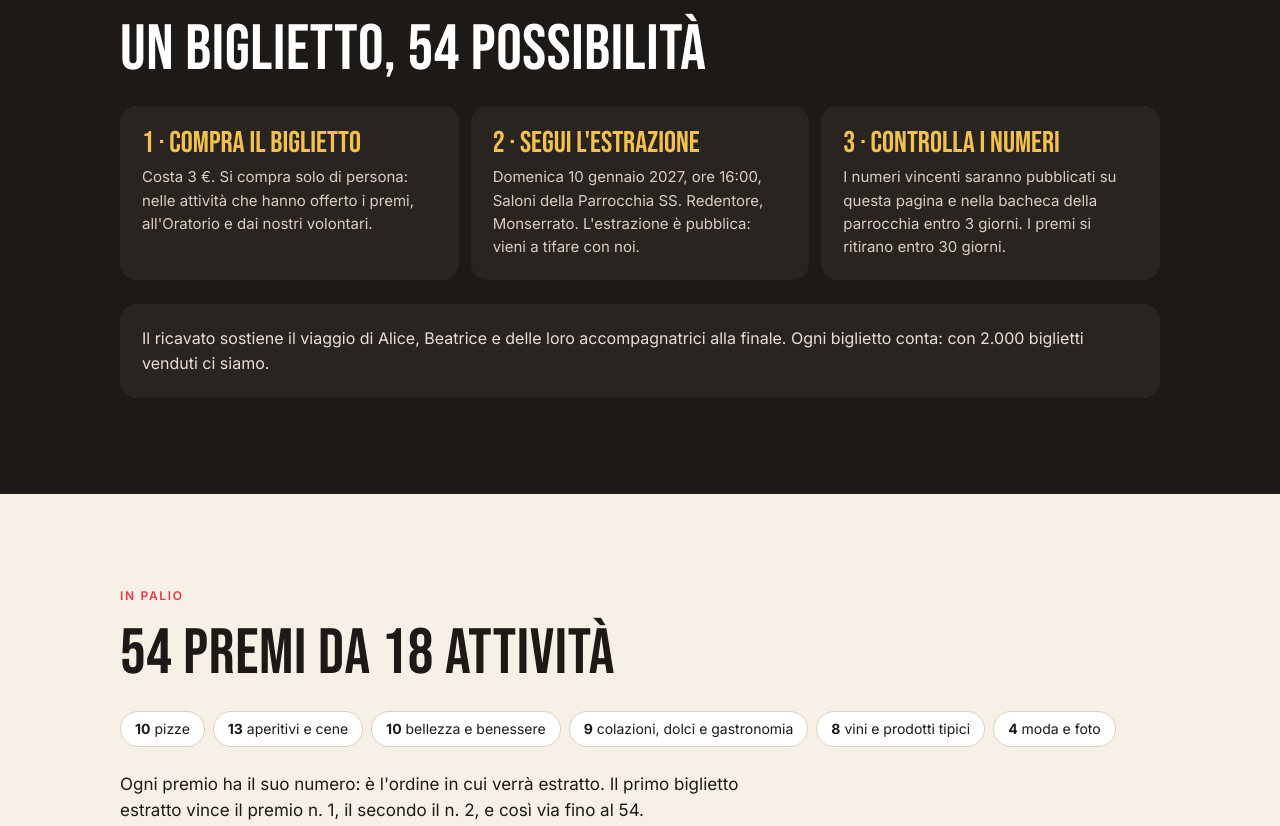
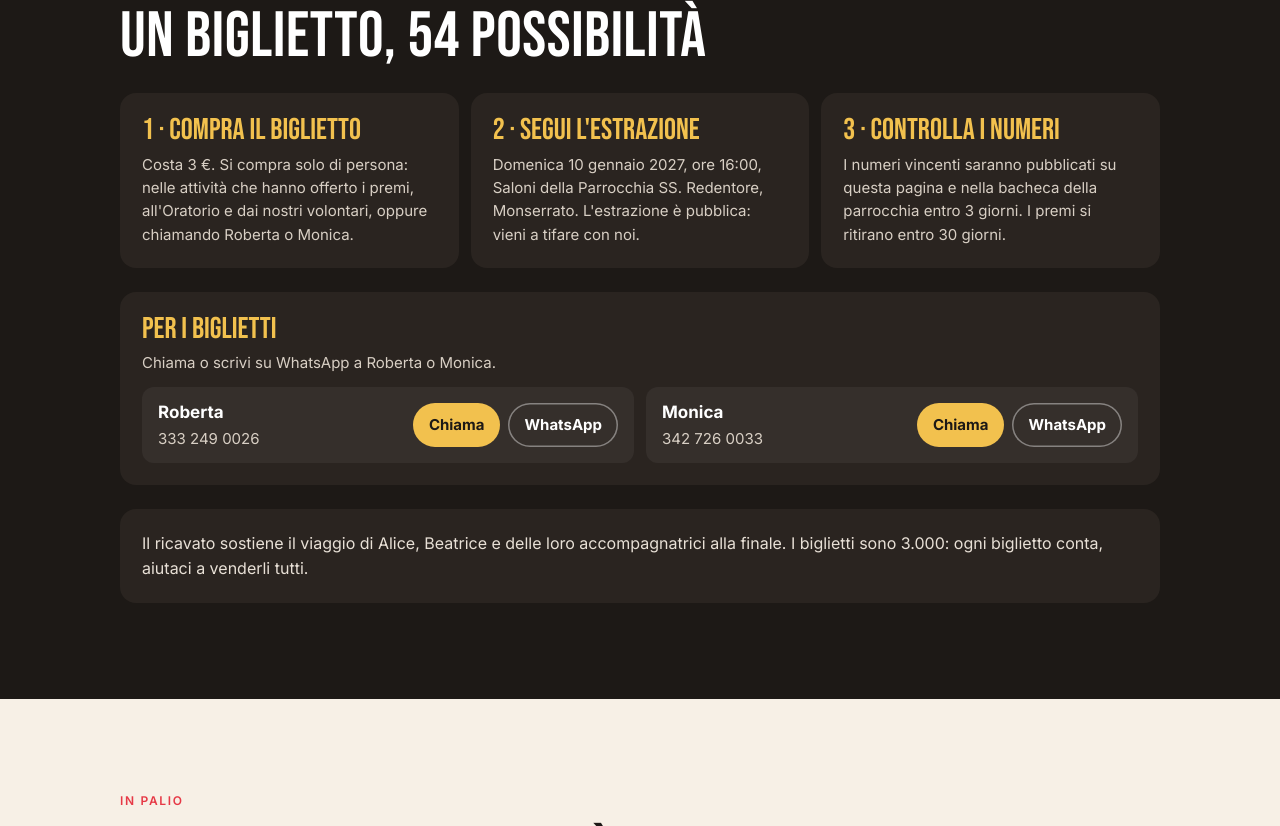
Before and after one commit to k4os83-maker/un-biglietto-per-dublino, a plain HTML site: page index.html in a window 1280 px wide. Shown: the part 1593-2419 px from the top of the page. Drawn offline with Linux system fonts and the light colour scheme.

Commit message:
Foto nuova, contatti Roberta e Monica, 3.000 biglietti

```diff
--- a/index.html
+++ b/index.html
@@ -7,7 +7,7 @@
 <meta name="description" content="La lotteria di beneficenza dell'Oratorio SS. Redentore di Monserrato per portare Alice e Beatrice e il loro abito Beyond The Cage alla finale mondiale di Junk Kouture a Dublino. 54 premi, biglietto 3 €.">
 <meta property="og:title" content="Un biglietto per Dublino">
 <meta property="og:description" content="Aiutaci a portare Alice e Beatrice alla finale mondiale di Junk Kouture. 54 premi, biglietto 3 €.">
-<meta property="og:image" content="img/alice-beatrice.jpg">
+<meta property="og:image" content="img/alice-beatrice-v2.jpg">
 <meta name="theme-color" content="#1d1916">
 <link rel="preconnect" href="https://fonts.googleapis.com">
 <link rel="preconnect" href="https://fonts.gstatic.com" crossorigin>
@@ -75,6 +75,17 @@ section{padding:64px 0}
 .step b{font:400 30px/1.05 'Bebas Neue';display:block;margin-bottom:6px;color:var(--yel)}
 .step p{color:#d8cfc4;font-size:15px}
 .goal{margin-top:24px;background:var(--ink2);border-radius:16px;padding:22px}
+.contatti{margin-top:24px;background:var(--ink2);border-radius:16px;padding:22px}
+.contatti h3{font:400 30px/1.05 'Bebas Neue',sans-serif;color:var(--yel);margin-bottom:6px}
+.contatti > p{color:#d8cfc4;font-size:15px}
+.contatti ul{list-style:none;display:grid;gap:12px;margin-top:12px}
+@media(min-width:760px){.contatti ul{grid-template-columns:repeat(2,minmax(0,1fr))}}
+.contatti li{display:flex;flex-wrap:wrap;align-items:center;gap:12px;justify-content:space-between;background:#ffffff0d;border-radius:12px;padding:12px 16px}
+.contatti li b{display:block;font-size:17px}
+.contatti li span{color:#d8cfc4;font-size:15px}
+.contatti .azioni{display:flex;gap:8px}
+.contatti .btn{padding:10px 16px;font-size:15px}
+.contatti .btn.ghost{margin-left:0}
 .bar{height:14px;border-radius:99px;background:#ffffff1f;overflow:hidden;margin:12px 0 6px}
 .bar i{display:block;height:100%;width:2%;background:linear-gradient(90deg,#E63946,#F4A019,#E8559A,#F2C14E,#2BA59A,#7B5EA7)}
 .note{font-size:13px;color:#bfb4a8;margin-top:12px}
@@ -140,7 +151,7 @@ footer .legal{max-width:820px;color:#a99e92}
         <p><a class="btn" href="#premi">Guarda i premi</a><a class="btn ghost" href="#storia">La storia</a></p>
       </div>
       <figure class="photo">
-        <img src="img/alice-beatrice.jpg" width="1116" height="1424" alt="Alice, con l'abito Beyond The Cage coperto di fiori di pelle colorati, e Beatrice, vestita di nero con una scarpa rossa in mano">
+        <img src="img/alice-beatrice-v2.jpg" width="1200" height="1500" alt="Alice, con l'abito Beyond The Cage coperto di fiori di pelle colorati, e Beatrice, vestita di nero con una scarpa rossa in mano">
         <figcaption>Alice e Beatrice con «Beyond The Cage»</figcaption>
       </figure>
     </div>
@@ -172,12 +183,20 @@ footer .legal{max-width:820px;color:#a99e92}
     <p class="eyebrow">Come funziona</p>
     <h2>Un biglietto, 54 possibilità</h2>
     <div class="steps">
-      <div class="step"><b>1 · Compra il biglietto</b><p>Costa 3 €. Si compra solo di persona: nelle attività che hanno offerto i premi, all'Oratorio e dai nostri volontari.</p></div>
+      <div class="step"><b>1 · Compra il biglietto</b><p>Costa 3 €. Si compra solo di persona: nelle attività che hanno offerto i premi, all'Oratorio e dai nostri volontari, oppure chiamando Roberta o Monica.</p></div>
       <div class="step"><b>2 · Segui l'estrazione</b><p>Domenica 10 gennaio 2027, ore 16:00, Saloni della Parrocchia SS. Redentore, Monserrato. L'estrazione è pubblica: vieni a tifare con noi.</p></div>
       <div class="step"><b>3 · Controlla i numeri</b><p>I numeri vincenti saranno pubblicati su questa pagina e nella bacheca della parrocchia entro 3 giorni. I premi si ritirano entro 30 giorni.</p></div>
     </div>
+    <div class="contatti" id="contatti">
+      <h3>Per i biglietti</h3>
+      <p>Chiama o scrivi su WhatsApp a Roberta o Monica.</p>
+      <ul>
+        <li><div><b>Roberta</b><span>333 249 0026</span></div><div class="azioni"><a class="btn" href="tel:+393332490026">Chiama</a><a class="btn ghost" href="https://wa.me/393332490026">WhatsApp</a></div></li>
+        <li><div><b>Monica</b><span>342 726 0033</span></div><div class="azioni"><a class="btn" href="tel:+393427260033">Chiama</a><a class="btn ghost" href="https://wa.me/393427260033">WhatsApp</a></div></li>
+      </ul>
+    </div>
     <div class="goal">
-      <p class="note" style="margin-top:0;font-size:16px;color:#e8e0d6">Il ricavato sostiene il viaggio di Alice, Beatrice e delle loro accompagnatrici alla finale. Ogni biglietto conta: con 2.000 biglietti venduti ci siamo.</p>
+      <p class="note" style="margin-top:0;font-size:16px;color:#e8e0d6">Il ricavato sostiene il viaggio di Alice, Beatrice e delle loro accompagnatrici alla finale. I biglietti sono 3.000: ogni biglietto conta, aiutaci a venderli tutti.</p>
     </div>
   </div>
 </section>
```
Also changed, not shown: img/alice-beatrice-v2.jpg (added).
